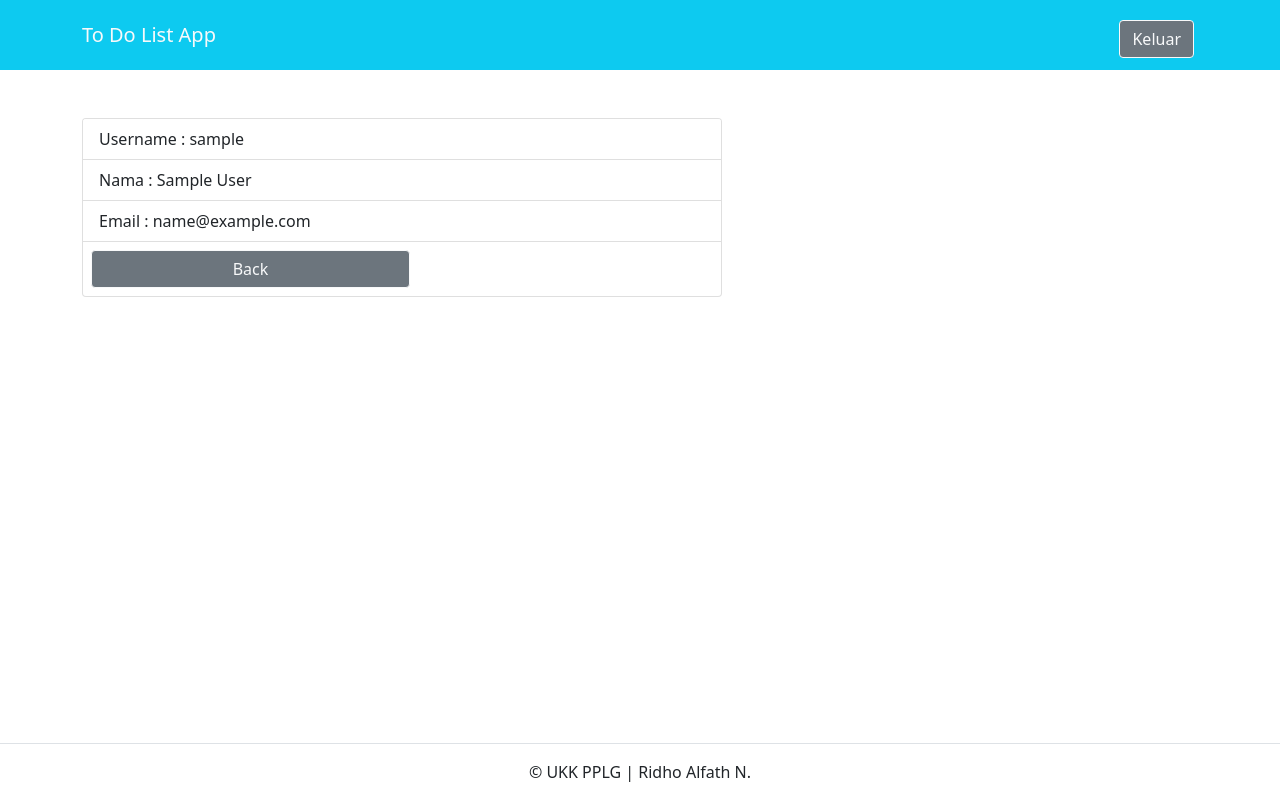
After one commit to TBlunk/UKK2025_XIIPPLG2_7909, a PHP site: page /admin/profile.php in a window 1280 px wide. The commit adds this page. Run offline with PHP 8.4, Linux system fonts and the light colour scheme; the visitor is signed in with stand-in values (Sample User, id 1); tables that the repository leaves empty or names only in its code hold one stand-in row (values such as "Sample post").

Commit message:
Fix UI Category, Add search bar, Profile menu intergrated user DB, (95%)

```diff
--- /dev/null
+++ b/admin/profile.php
@@ -0,0 +1,79 @@
+<?php
+session_start();
+include '../config/koneksi.php';
+$koneksi = mysqli_connect('localhost', 'root', '', 'ukk_todolist');
+$userid = $_SESSION['userid'];
+if ($_SESSION['status'] != 'login') {
+    echo "<script>
+    alert('Anda belum Login!');
+    location.href='../index.php';
+    </script>";
+};
+
+$profile = mysqli_query($koneksi, "SELECT t.id FROM users WHERE
+t.username, t.email, t.nama");
+
+?>
+
+<!DOCTYPE html>
+<html lang="en">
+
+<head>
+    <meta charset="UTF-8">
+    <meta name="viewport" content="width=, initial-scale=1.0">
+    <title>To Do List App</title>
+    <link href="https://cdn.jsdelivr.net/npm/bootstrap@5.0.2/dist/css/bootstrap.min.css" rel="stylesheet" integrity="sha384-EVSTQN3/azprG1Anm3QDgpJLIm9Nao0Yz1ztcQTwFspd3yD65VohhpuuCOmLASjC" crossorigin="anonymous">
+    <link rel="stylesheet" href="view/css/bootstrap.min.css">
+    <link rel="stylesheet" href="https://cdnjs.cloudflare.com/ajax/libs/font-awesome/6.7.2/css/all.min.css" />
+</head>
+
+<body>
+    <nav class="navbar navbar-expand-lg navbar-light bg-info">
+        <div class="container">
+            <a class="navbar-brand text-light" href="index.php">To Do List App</a>
+            <button class="navbar-toggler" type="button" data-bs-toggle="collapse" data-bs-target="#navbarNav" aria-controls="navbarNav" aria-expanded="false" aria-label="Toggle navigation">
+                <span class="navbar-toggler-icon"></span>
+            </button>
+            <div class="collapse navbar-collapse mt-2" id="navbarNav">
+                <div class="navbar-nav me-auto">
+
+                </div>
+                <a href="../config/aksi_logout.php" class="btn btn-outline-light btn-secondary m-1">Keluar</a>
+            </div>
+        </div>
+    </nav>
+    <div class="container">
+        <div class="card mt-5" style="width: 40rem;">
+            <ul class="list-group list-group-flush">
+                <?php
+
+                $userid = $_SESSION['userid'];
+                $sql = mysqli_query($koneksi, "SELECT * FROM users
+                            WHERE userid='$userid'");
+                while ($data = mysqli_fetch_array($sql)) {
+                    $username = $data['username'];
+                    $nama = $data['nama'];
+                    $email = $data['email']
+
+                ?>
+                    <li class="list-group-item">Username : <?php echo $data['username'] ?> </li>
+                    <li class="list-group-item">Nama : <?php echo $data['nama'] ?></li>
+                    <li class="list-group-item">Email : <?php echo $data['email'] ?></li>
+            </ul>
+            <a href="index.php" class="btn btn-outline-light btn-secondary m-2 w-50">Back</a>
+        </div>
+    </div>
+<?php }
+
+
+                    ?>
+
+
+<footer class="d-flex justify-content-center border-top mt-3 bd-light fixed-bottom">
+    <p class="mt-3">&copy; UKK PPLG | Ridho Alfath N.</p>
+</footer>
+
+<script src="view/js/bootstrap.min.js"></script>
+</body>
+
+</html>
--- a/config/aksi_register.php
+++ b/config/aksi_register.php
@@ -4,11 +4,12 @@ include'koneksi.php';
 $username = $_POST['username'];
 $email = $_POST['email'];
 $password = md5($_POST['password']);
+$nama = $_POST['nama'];
 
 
 
 $sql = mysqli_query($koneksi, "INSERT INTO users VALUES ('',
-'$username', '$email', '$password')");
+'$username', '$email', '$password', '$nama')");
 
 if ($sql) {
     echo "<script>
--- a/register.php
+++ b/register.php
@@ -34,6 +34,8 @@
                     <form action="config/aksi_register.php" method="POST" class="text-dark">
                         <label class="form-label">Username</label>
                         <input type="text" name="username" class="form-control" required>
+                        <label class="form-label">Nama</label>
+                        <input type="text" name="nama" class="form-control" required>
                         <label class="form-label">Password</label>
                         <input type="password" name="password" class="form-control" required>
                         <label class="form-label">Email</label>
```
Also changed, not shown: admin/categories.php (+6 -28 lines), admin/index.php (+24 -16 lines), config/aksi_categories.php (+5 -8 lines).
